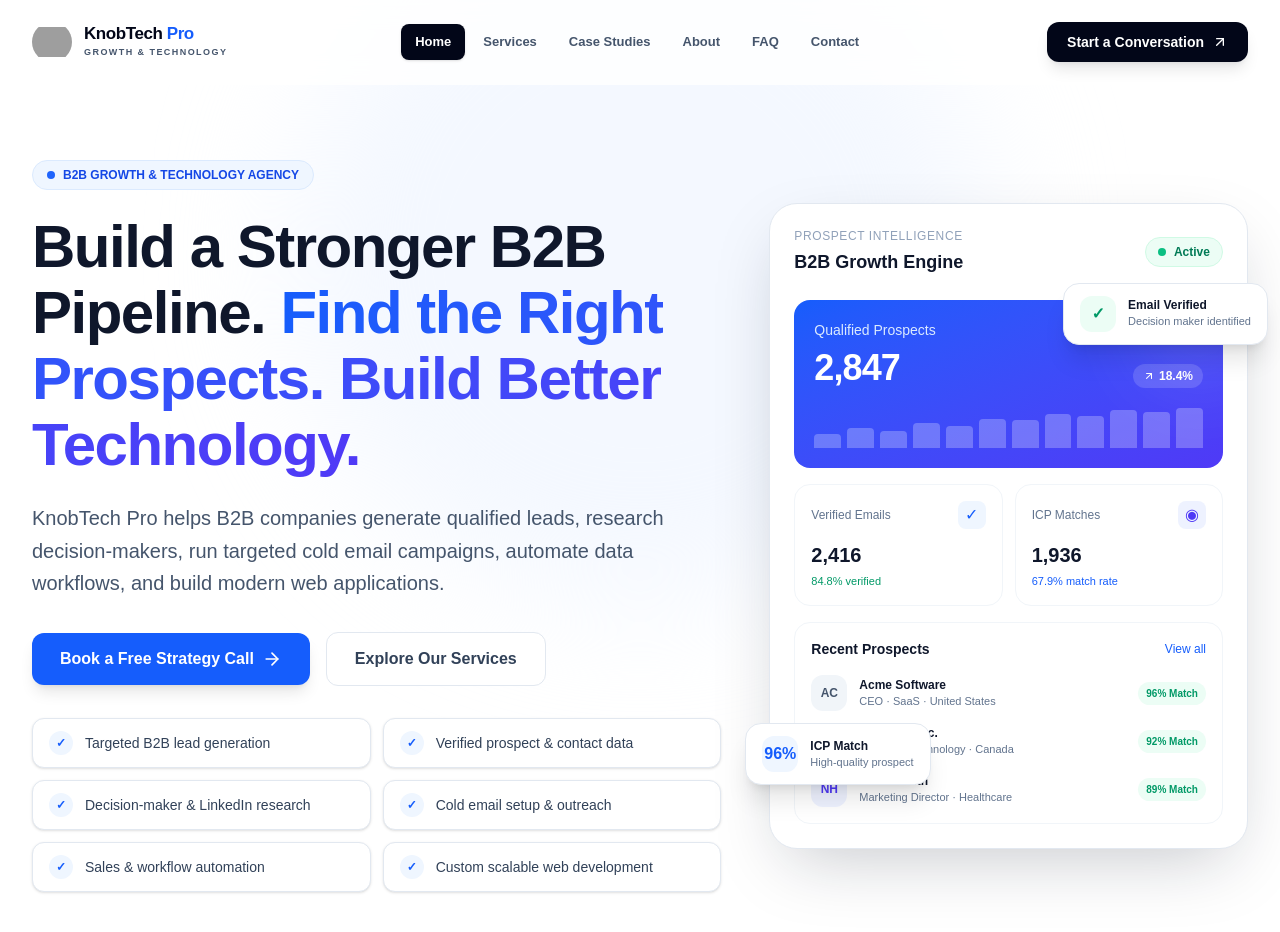
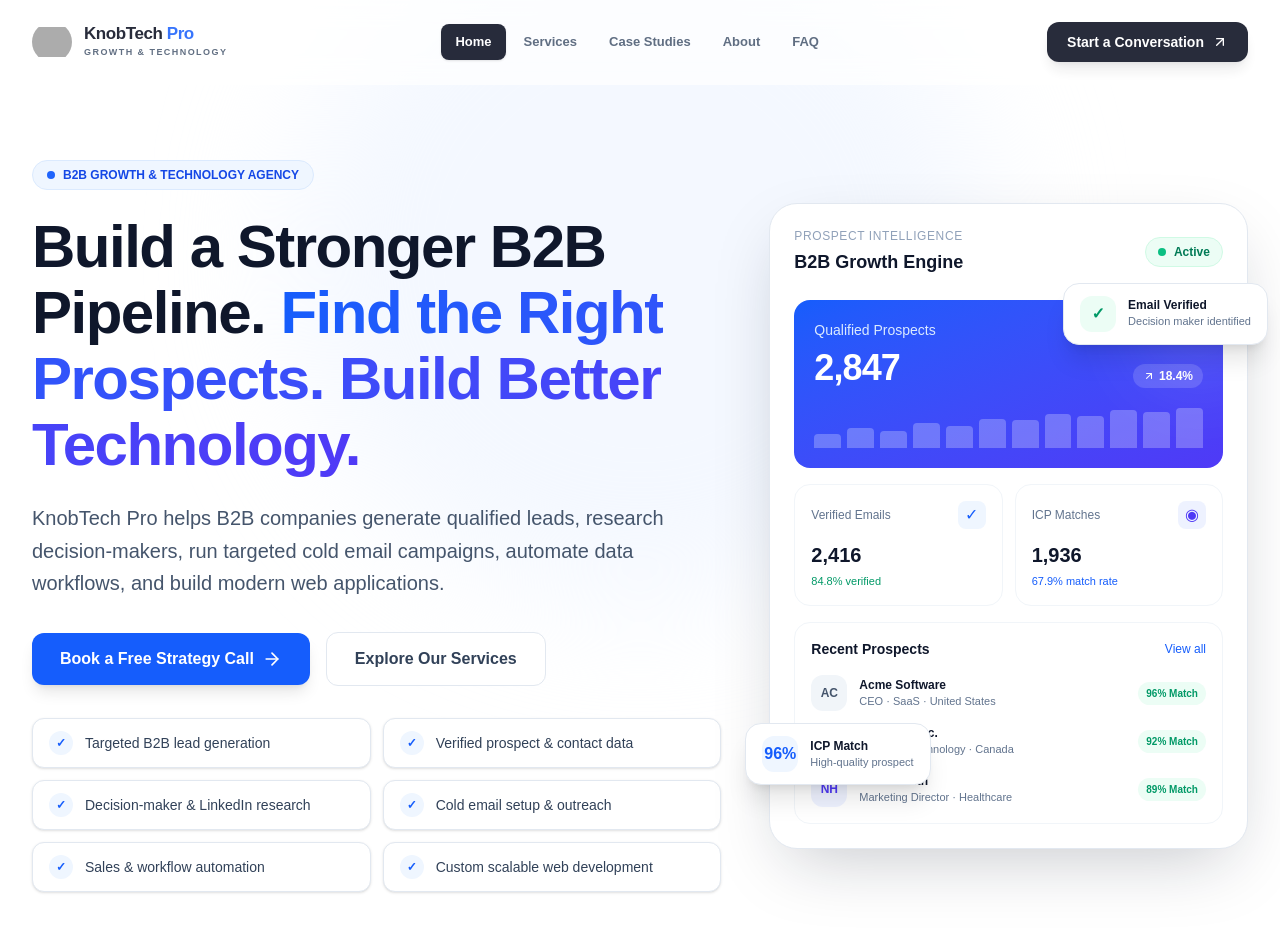
Before and after one commit to Polokshahi/KnobTechPro, a Next.js app: page / in a window 1280 px wide. Shown: the top 932 px of the page. Built offline with nearby package versions, Linux system fonts and the light colour scheme; grey boxes are pictures that could not be loaded.

Commit message:
some change

```diff
--- a/src/components/layout/Navbar.tsx
+++ b/src/components/layout/Navbar.tsx
@@ -33,13 +33,12 @@
     { name: 'Case Studies', href: '/case-studies' },
     { name: 'About', href: '/about' },
     { name: 'FAQ', href: '/faq' },
-    { name: 'Contact', href: '/contact' },
   ];
 
   return (
     <>
       <header
-        className={`fixed top-0 left-0 right-0 z-50 transition-all duration-300 ${
+        className={`fixed top-0 left-0 right-0 z-50 transition-all opacity-85  duration-300  ${
           scrolled
             ? 'bg-white/95 backdrop-blur-xl border-b border-slate-200/80 shadow-[0_4px_24px_rgba(15,23,42,0.06)]'
             : 'bg-white/80 backdrop-blur-md border-b border-transparent'
```
